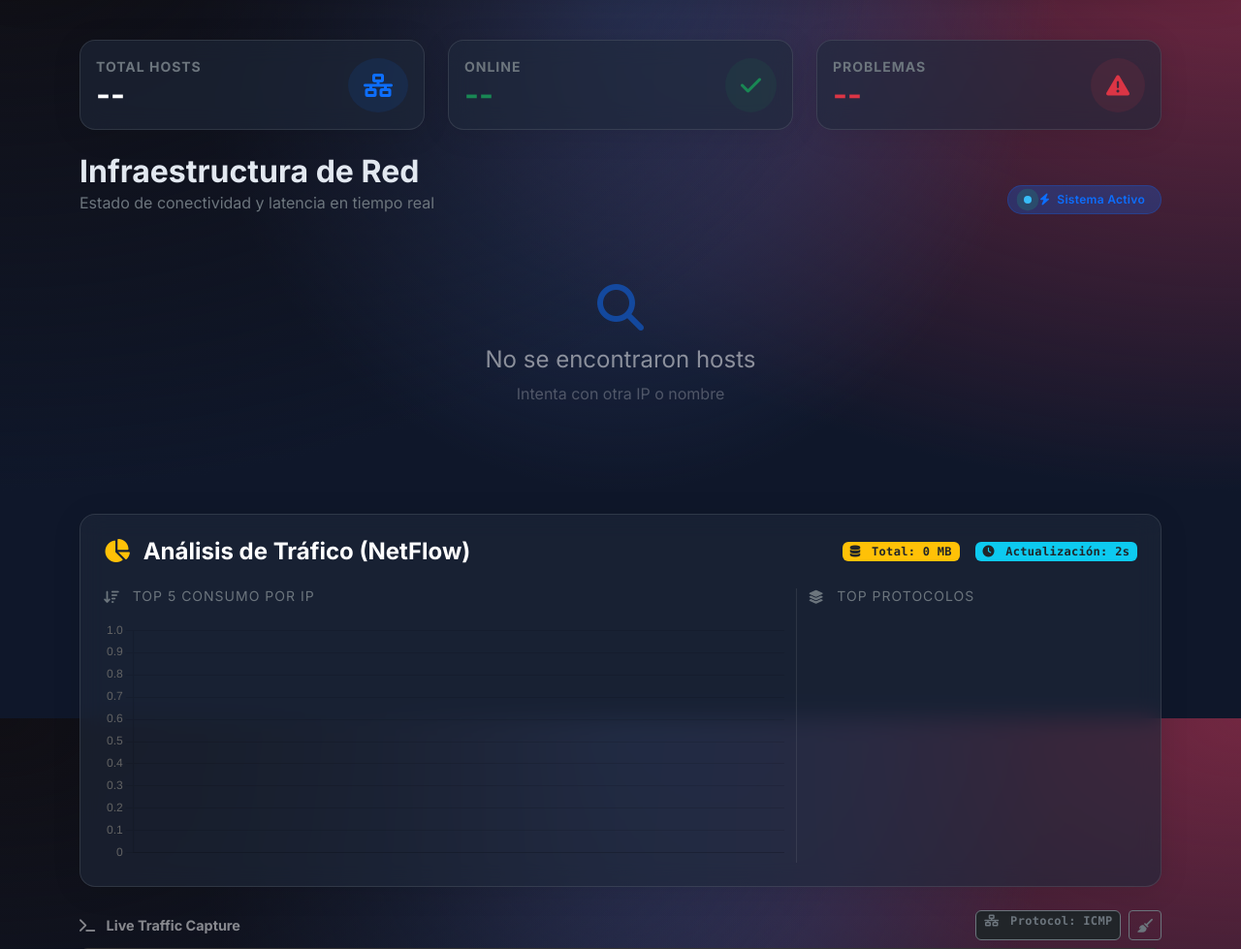
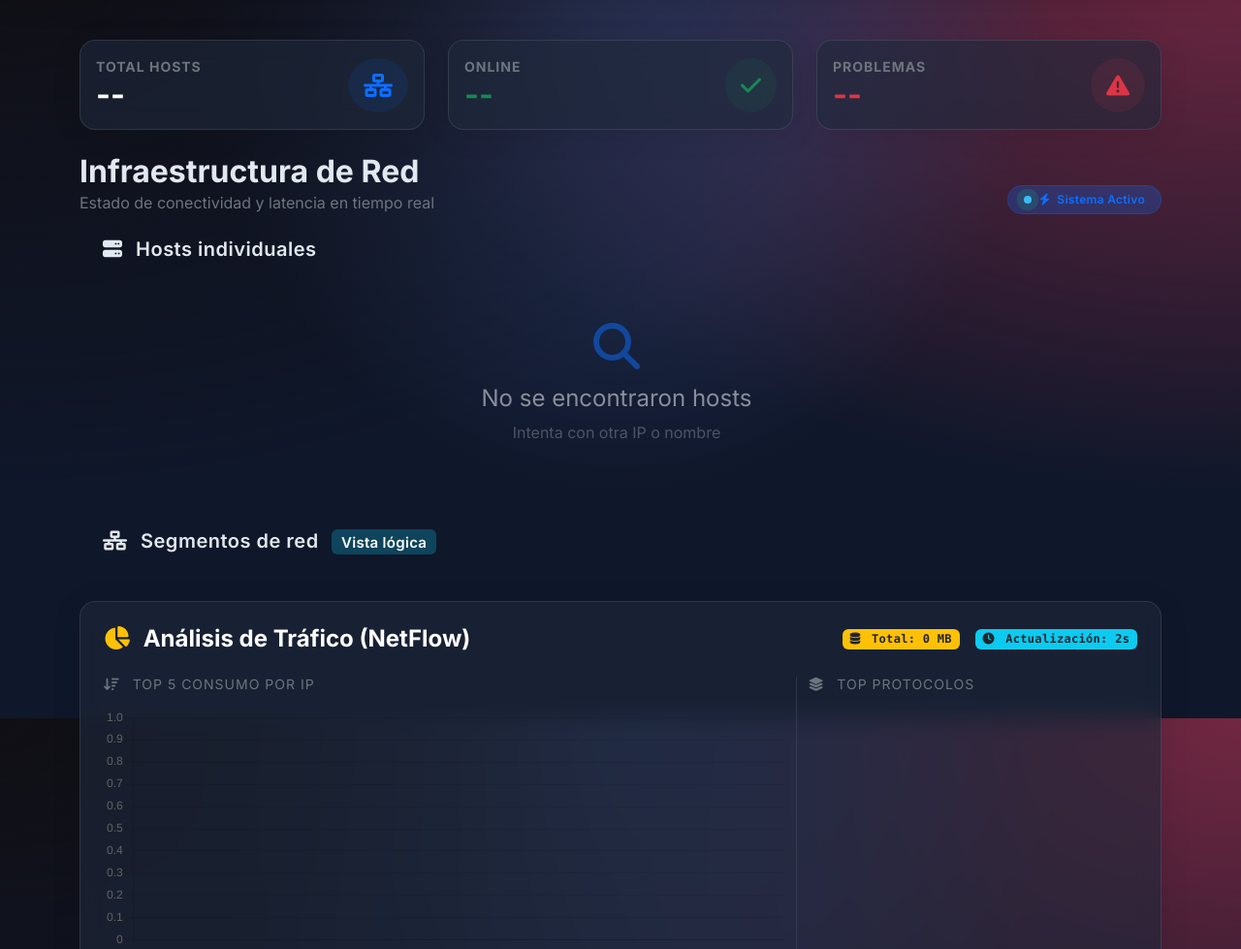
Before and after one commit to FJLopez01/noc-dashboard-tecnm, a Flask app: page / in a window 1280 px wide. Shown: the part 59-1038 px from the top of the page at 97% size. Run offline with Flask 3, Linux system fonts and the light colour scheme; data that the repository does not hold is empty.

Commit message:
Arreglo del sobre puesto de los segmentos de red sobre Netflow

```diff
--- a/data/segments.json
+++ b/data/segments.json
@@ -2,7 +2,7 @@
     "segments": [
         "192.168.0.0/24",
         "10.100.10.0/24",
-        "10.100.11.0/24",
-        "192.168.100.0/24"
+        "192.168.100.0/24",
+        "10.100.11.0/24"
     ]
 }
--- a/frontend/static/css/style.css
+++ b/frontend/static/css/style.css
@@ -388,3 +388,57 @@ footer a:hover {
     transform: scale(1.05);
     background-color: rgba(56, 189, 248, 0.3) !important;
 }
+
+/* ===========================
+    BLOQUES DEL DASHBOARD
+=========================== */
+
+/* Bloques principales del dashboard */
+.dashboard-block {
+    background: transparent;
+    margin-bottom: 2rem;
+}
+
+/* ===========================
+    SCROLL INTERNO
+=========================== */
+
+/* Scroll SOLO para hosts */
+#hosts-scroll {
+    max-height: 520px;
+    overflow-y: auto;
+    padding-right: 8px;
+}
+
+/* Scroll SOLO para segmentos */
+#segments-scroll {
+    max-height: 360px;
+    overflow-y: auto;
+    padding-right: 8px;
+}
+
+/* ===========================
+    TITULOS DE SECCION
+=========================== */
+
+.section-title {
+    color: #e2e8f0;
+    font-weight: 600;
+    letter-spacing: 0.5px;
+}
+
+.segment-card {
+    border-left: 4px solid #38bdf8;
+    background: linear-gradient(
+        145deg,
+        rgba(30, 41, 59, 0.95),
+        rgba(15, 23, 42, 0.95)
+    );
+}
+
+/* Evita que nada se monte */
+#segments-scroll,
+#hosts-scroll {
+    position: relative;
+    z-index: 1;
+}
--- a/frontend/static/js/dashboard.js
+++ b/frontend/static/js/dashboard.js
@@ -540,7 +540,7 @@ function renderGroups(hosts) {
         const online = hosts.filter(h => h.status === "online").length;
 
         const card = document.createElement("div");
-        card.className = "glass-card p-4 mb-4";
+        card.className = "glass-card segment-card p-4 mb-4";
 
         card.innerHTML = `
             <div class="d-flex justify-content-between align-items-center mb-3">
--- a/frontend/templates/index.html
+++ b/frontend/templates/index.html
@@ -148,28 +148,62 @@
             </div>
         </div>
 
-        <!-- ===================== GRID DE HOSTS ===================== -->
-        <!-- Aquí se renderizan dinámicamente las tarjetas de hosts -->
-        <div id="grid" class="row g-4 mb-5">
+        <!-- ===================== DASHBOARD CONTENIDO ===================== -->
+        <div class="container-fluid px-4">
 
+            <!-- ===================== HOSTS ===================== -->
+            <div class="dashboard-block mb-4">
+
+                <h5 class="section-title mb-3">
+                    <i class="fa-solid fa-server me-2"></i>
+                    Hosts individuales
+                </h5>
+
+                <!-- Scroll interno SOLO para hosts -->
+                <div id="hosts-scroll">
+
+                    <!-- GRID DE HOSTS -->
+                    <div id="grid" class="row g-4">
 
                         <!-- Loader visible mientras no hay datos -->
                         <div class="col-12 text-center py-5" id="initial-loader">
-                <div class="spinner-border text-primary" role="status" style="width: 3rem; height: 3rem;">
+                            <div class="spinner-border text-primary"
+                                role="status"
+                                style="width: 3rem; height: 3rem;">
                                 <span class="visually-hidden">Cargando...</span>
                             </div>
-                <p class="mt-3 text-white-50">Escaneando red y cargando datos...</p>
+
+                            <p class="mt-3 text-white-50">
+                                Escaneando red y cargando datos...
+                            </p>
+
                             <small class="text-secondary d-block mt-2">
                                 <i class="fa-solid fa-info-circle me-1"></i>
                                 Esto puede tomar unos segundos
                             </small>
                         </div>
+
+                    </div>
+                </div>
             </div>
 
-        <!-- ===================== GRUPOS VISUALES ===================== -->
-        <div id="groups-container" class="container mb-5">
-            <!-- Se renderizan aquí los grupos de red (mockup visual) -->
+            <!-- ===================== SEGMENTOS ===================== -->
+            <div class="dashboard-block">
+
+                <h5 class="section-title mb-3">
+                    <i class="fa-solid fa-network-wired me-2"></i>
+                    Segmentos de red
+                    <span class="badge bg-info bg-opacity-25 ms-2">Vista lógica</span>
+                </h5>
+
+                <!-- Scroll interno SOLO para segmentos -->
+                <div id="segments-scroll">
+                    <div id="groups-container"></div>
                 </div>
+
+            </div>
+        </div>
+
 
         <!-- ===================== GRÁFICAS NETFLOW ===================== -->
         <!-- Estructura visual de gráficas.
```
Lines whose indentation alone changed are shown as unchanged.
